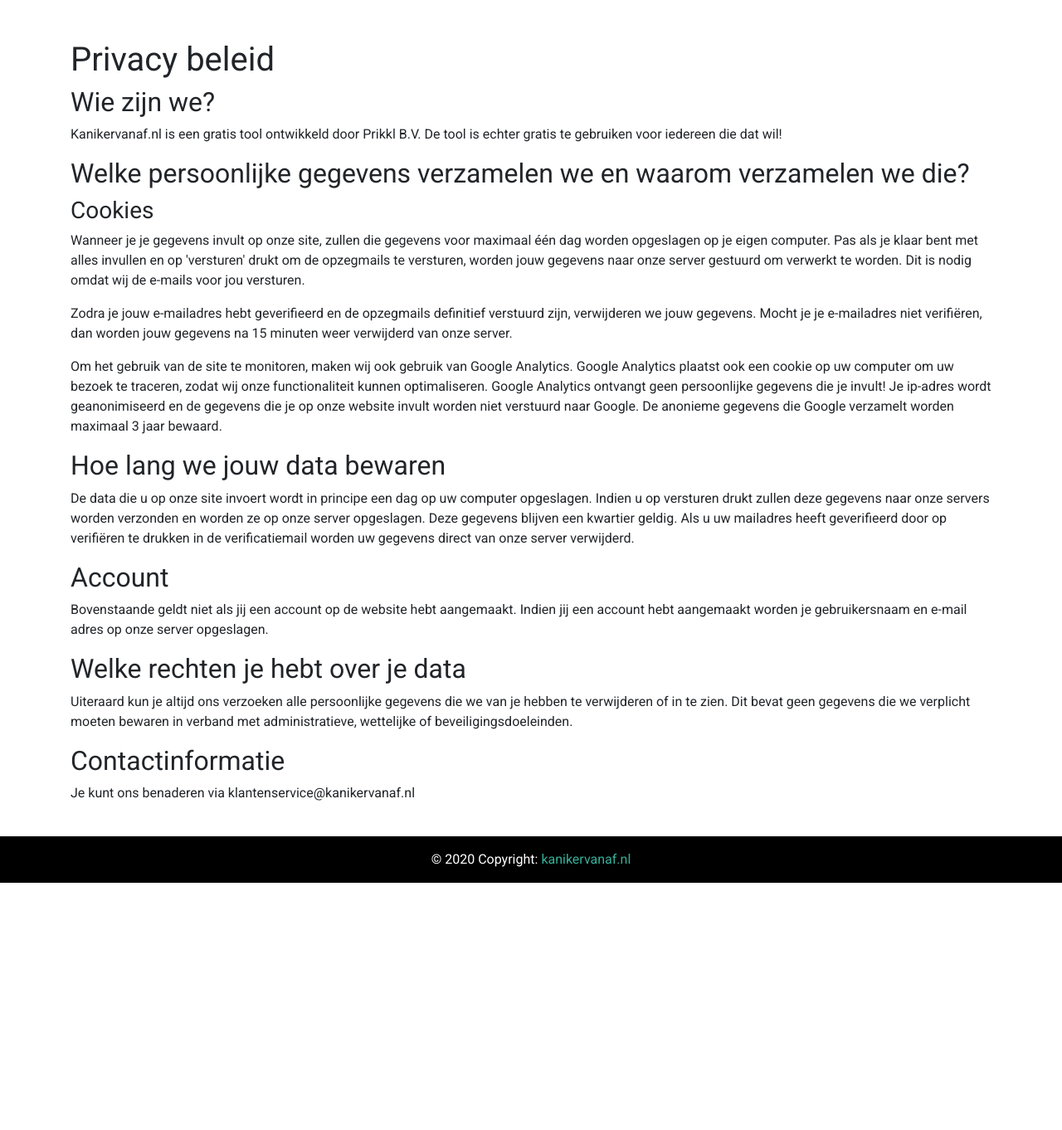
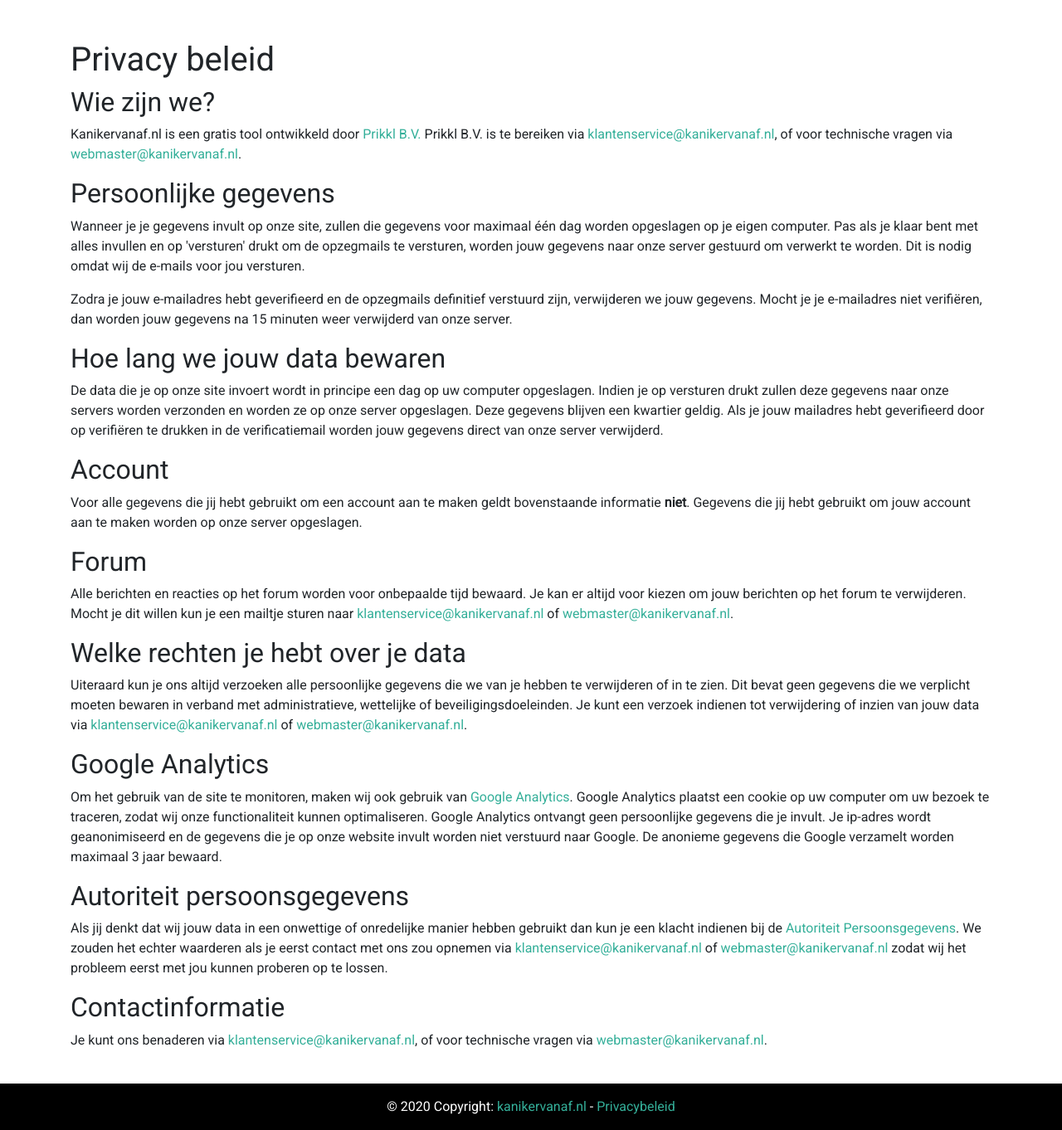
Before and after one commit to KiOui/kanikervanaf, a Django app: page /privacybeleid in a window 1280 px wide. Shown: the part 76-1438 px from the top of the page at 83% size. Before the commit the page ends 1140 px from the top, so only its background shows below. Run offline with Django 3.2, Linux system fonts and the light colour scheme; some libraries are stand-ins or nearby versions.

Commit message:
Privacy beleid update

```diff
--- a/website/kanikervanaf/templates/kanikervanaf/base.html
+++ b/website/kanikervanaf/templates/kanikervanaf/base.html
@@ -93,7 +93,7 @@
     {% block footer %}
         <footer class="page-footer font-small pt-4">
             <div class="footer-copyright text-center py-3">© 2020 Copyright:
-                <a href="/">kanikervanaf.nl</a>
+                <a href="/">kanikervanaf.nl</a> - <a href="{% url "privacy" %}">Privacybeleid</a>
             </div>
         </footer>
     {% endblock %}
--- a/website/kanikervanaf/templates/kanikervanaf/privacy.html
+++ b/website/kanikervanaf/templates/kanikervanaf/privacy.html
@@ -1,7 +1,7 @@
 {% extends 'kanikervanaf/base.html' %}
 
 {% block title %}
-    Kanikervanaf: Privacy beleid
+    Kanikervanaf: Privacybeleid
 {% endblock %}
 
 {% block page_description %}
@@ -11,13 +11,17 @@
 {% block page %}
     <div class="container">
         <h1>Privacy beleid</h1>
+    </div>
+    <div class="container">
         <h2>Wie zijn we?</h2>
 
-        <p>Kanikervanaf.nl is een gratis tool ontwikkeld door Prikkl B.V. De tool is echter gratis te gebruiken voor
-            iedereen die dat wil!</p>
-        <h2>Welke persoonlijke gegevens verzamelen we en waarom verzamelen we die?</h2>
-
-        <h3>Cookies</h3>
+        <p>Kanikervanaf.nl is een gratis tool ontwikkeld door
+            <a href="https://prikkl.nl" target="_blank">Prikkl B.V.</a> Prikkl B.V. is te bereiken via
+            <a href="mailto:klantenservice@kanikervanaf.nl">klantenservice@kanikervanaf.nl</a>, of voor technische
+        vragen via <a href="mailto:webmaster@kanikervanaf.nl">webmaster@kanikervanaf.nl</a>.</p>
+    </div>
+    <div class="container">
+        <h2>Persoonlijke gegevens</h2>
         <p>Wanneer je je gegevens invult op onze site, zullen die gegevens voor maximaal één dag worden opgeslagen op
             je eigen computer. Pas als je klaar bent met alles invullen en op 'versturen' drukt om de opzegmails te
             versturen, worden jouw gegevens naar onze server gestuurd om verwerkt te worden. Dit is nodig omdat wij de
@@ -25,31 +29,63 @@
         <p>Zodra je jouw e-mailadres hebt geverifieerd en de opzegmails definitief verstuurd zijn, verwijderen we jouw
             gegevens. Mocht je je e-mailadres niet verifiëren, dan worden jouw gegevens na 15 minuten weer verwijderd
             van onze server.</p>
-        <p>Om het gebruik van de site te monitoren, maken wij ook gebruik van Google Analytics. Google Analytics plaatst
-            ook een cookie op uw computer om uw bezoek te traceren, zodat wij onze functionaliteit kunnen optimaliseren.
-            Google Analytics ontvangt geen persoonlijke gegevens die je invult! Je ip-adres wordt geanonimiseerd en de
-            gegevens die je op onze website invult worden niet verstuurd naar Google. De anonieme gegevens die Google
-            verzamelt worden maximaal 3 jaar bewaard. </p>
-
+    </div>
+    <div class="container">
         <h2>Hoe lang we jouw data bewaren</h2>
-        <p>De data die u op onze site invoert wordt in principe een dag op uw computer opgeslagen. Indien u op versturen
-            drukt zullen deze gegevens naar onze servers worden verzonden en worden ze op onze server opgeslagen. Deze
-            gegevens blijven een kwartier geldig. Als u uw mailadres heeft geverifieerd door op verifiëren te drukken
-            in de verificatiemail worden uw gegevens direct van onze server verwijderd.</p>
-
+        <p>De data die je op onze site invoert wordt in principe een dag op uw computer opgeslagen. Indien je op
+            versturen drukt zullen deze gegevens naar onze servers worden verzonden en worden ze op onze server opgeslagen.
+            Deze gegevens blijven een kwartier geldig. Als je jouw mailadres hebt geverifieerd door op verifiëren te drukken
+            in de verificatiemail worden jouw gegevens direct van onze server verwijderd.</p>
+    </div>
+    <div class="container">
         <h2>Account</h2>
         <p>
-            Bovenstaande geldt niet als jij een account op de website hebt aangemaakt. Indien jij een account hebt
-            aangemaakt worden je gebruikersnaam en e-mail adres op onze server opgeslagen.
+            Voor alle gegevens die jij hebt gebruikt om een account aan te maken geldt bovenstaande informatie
+            <strong>niet</strong>. Gegevens die jij hebt gebruikt om jouw account aan te maken worden op onze server
+            opgeslagen.
         </p>
-
+    </div>
+    <div class="container">
+        <h2>Forum</h2>
+        <p>
+            Alle berichten en reacties op het forum worden voor onbepaalde tijd bewaard. Je kan er altijd voor kiezen
+            om jouw berichten op het forum te verwijderen. Mocht je dit willen kun je een mailtje sturen naar
+            <a href="mailto:klantenservice@kanikervanaf.nl">klantenservice@kanikervanaf.nl</a> of
+            <a href="mailto:webmaster@kanikervanaf.nl">webmaster@kanikervanaf.nl</a>.
+        </p>
+    </div>
+    <div class="container">
         <h2>Welke rechten je hebt over je data</h2>
-        <p>Uiteraard kun je altijd ons verzoeken alle persoonlijke gegevens die we van je hebben te verwijderen of in
+        <p>Uiteraard kun je ons altijd verzoeken alle persoonlijke gegevens die we van je hebben te verwijderen of in
             te zien. Dit bevat geen gegevens die we verplicht moeten bewaren in verband met administratieve, wettelijke
-            of beveiligingsdoeleinden.</p>
-
+            of beveiligingsdoeleinden. Je kunt een verzoek indienen tot verwijdering of inzien van jouw data via
+            <a href="mailto:klantenservice@kanikervanaf.nl">klantenservice@kanikervanaf.nl</a> of
+            <a href="mailto:webmaster@kanikervanaf.nl">webmaster@kanikervanaf.nl</a>.</p>
+    </div>
+    <div class="container">
+        <h2>Google Analytics</h2>
+        <p>Om het gebruik van de site te monitoren, maken wij ook gebruik van
+            <a href="https://analytics.google.com/" target="_blank">Google Analytics</a>. Google Analytics plaatst
+             een cookie op uw computer om uw bezoek te traceren, zodat wij onze functionaliteit kunnen optimaliseren.
+            Google Analytics ontvangt geen persoonlijke gegevens die je invult. Je ip-adres wordt geanonimiseerd en de
+            gegevens die je op onze website invult worden niet verstuurd naar Google. De anonieme gegevens die Google
+            verzamelt worden maximaal 3 jaar bewaard.</p>
+    </div>
+    <div class="container">
+        <h2>Autoriteit persoonsgegevens</h2>
+        <p>
+            Als jij denkt dat wij jouw data in een onwettige of onredelijke manier hebben gebruikt dan kun je een klacht
+            indienen bij de
+            <a href="https://autoriteitpersoonsgegevens.nl" target="_blank">Autoriteit Persoonsgegevens</a>. We zouden
+            het echter waarderen als je eerst contact met ons zou opnemen via
+            <a href="mailto:klantenservice@kanikervanaf.nl">klantenservice@kanikervanaf.nl</a> of
+            <a href="mailto:webmaster@kanikervanaf.nl">webmaster@kanikervanaf.nl</a> zodat wij het probleem eerst met
+            jou kunnen proberen op te lossen.
+        </p>
+    </div>
+    <div class="container">
         <h2>Contactinformatie</h2>
-        <p>Je kunt ons benaderen via klantenservice@kanikervanaf.nl</p>
-
+        <p>Je kunt ons benaderen via <a href="mailto:klantenservice@kanikervanaf.nl">klantenservice@kanikervanaf.nl</a>,
+            of voor technische vragen via <a href="mailto:webmaster@kanikervanaf.nl">webmaster@kanikervanaf.nl</a>.</p>
     </div>
 {% endblock %}
```
